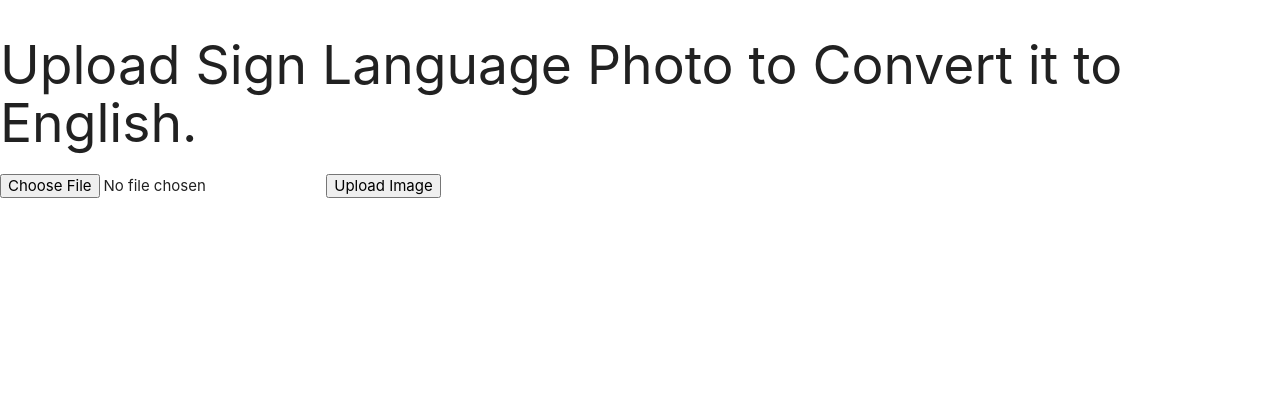
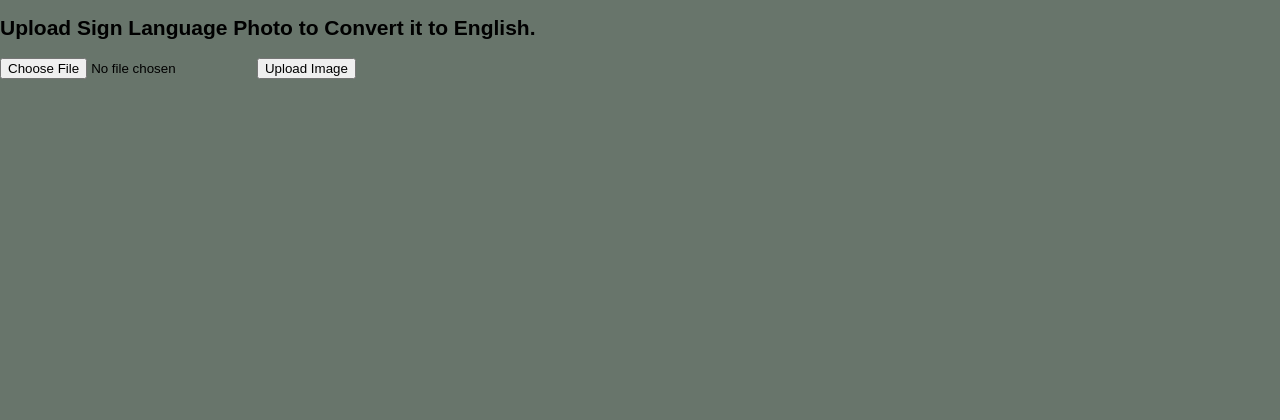
Before and after one commit to nithiyav/Sign-Language-Recognition, a Django app: template templates/main.html in a window 1280 px wide. Shown: the top 420 px of the page. Before the commit the page ends 198 px from the top, so only its background shows below. Run offline with Django 3.2, Linux system fonts and the light colour scheme; the template is opened without the code that fills it, so the values that code supplies are empty; parts of the project's set-up code (start-up, migrations or seed data) failed here and were passed over; some libraries are stand-ins or nearby versions.

Commit message:
main file

```diff
--- a/templates/main.html
+++ b/templates/main.html
@@ -1,11 +1,12 @@
+<!DOCTYPE html>
 {% load static %}
-<!DOCTYPE html>
+
 <html lang="en">
 
 <head>
     <meta charset="UTF-8">
     <title>Detect</title>
-    <link rel="stylesheet" href="{% static 'css/materialize.css' %}">
+    <link rel="stylesheet" href="{% static 'css/main.css' %}">
 
 </head>
 <body>
@@ -14,9 +15,13 @@
 
 <form action = 'predict' method = "post" enctype = "multipart/form-data">
 {% csrf_token %}
-<input type = 'file' name = 'image'>
-<button type = 'submit'>Upload Image</button>
-
+<div class="wrapper">
+    <div class="file-upload">
+        <input type = 'file' name = 'image'>
+        <i class="fa fa-arrow-up"></i>
+        <button type = 'submit'>Upload Image</button>
+    </div>
+</div>
 </form>
 </body>
 </html>
```
